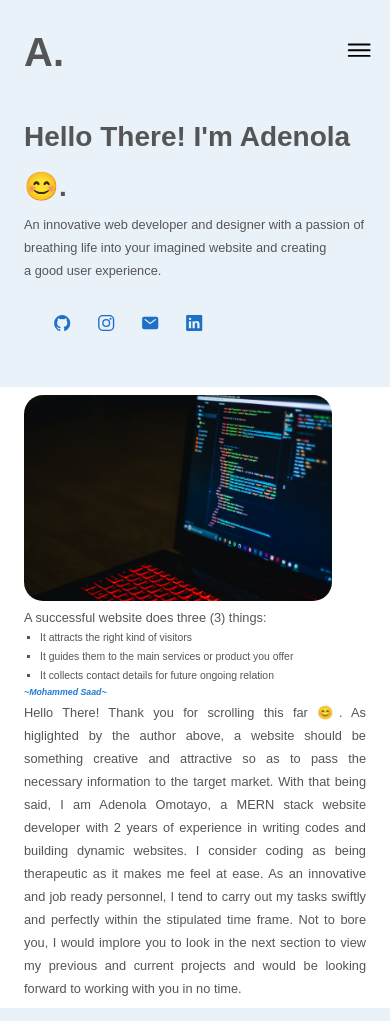
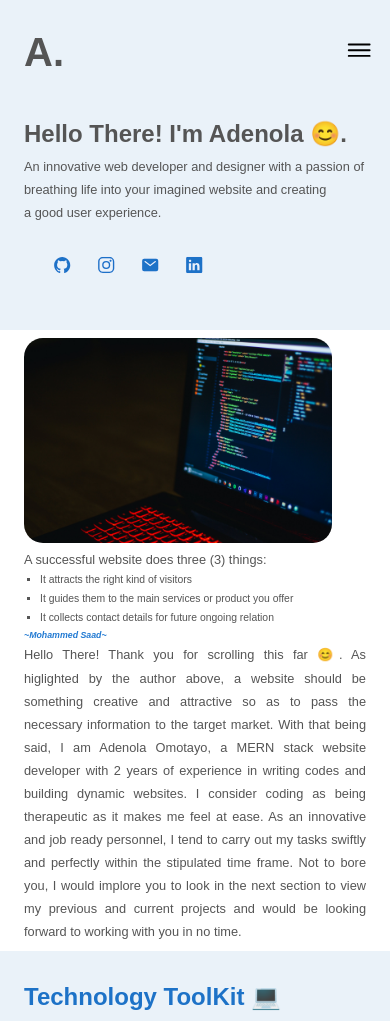
Before and after one commit to Beenflexxin01/portfolio, a plain HTML site: page index.html in a window 390 px wide. Shown: the top 1021 px of the page. Drawn offline with nearby package versions, Linux system fonts and the light colour scheme; some packages are replaced by stand-ins of ours; a script that the page names is missing.

Commit message:
First commit

```diff
--- a/index.css
+++ b/index.css
@@ -380,7 +380,7 @@ textarea {
     width: 100%;
     height: 100vh;
     transition: all 0.5s ease-in-out;
-    transform: translate3d(1.5px, 1.5px, 1.5px);
+    /* transform: translate3d(1.5px, 1.5px, 1.5px); */
 
     display: flex;
     align-items: center;
@@ -426,6 +426,10 @@ textarea {
     margin: 2rem;
   }
 
+  .primary-header {
+    font-size: 3rem;
+  }
+
   .logo {
     margin-left: 1rem;
   }
```
